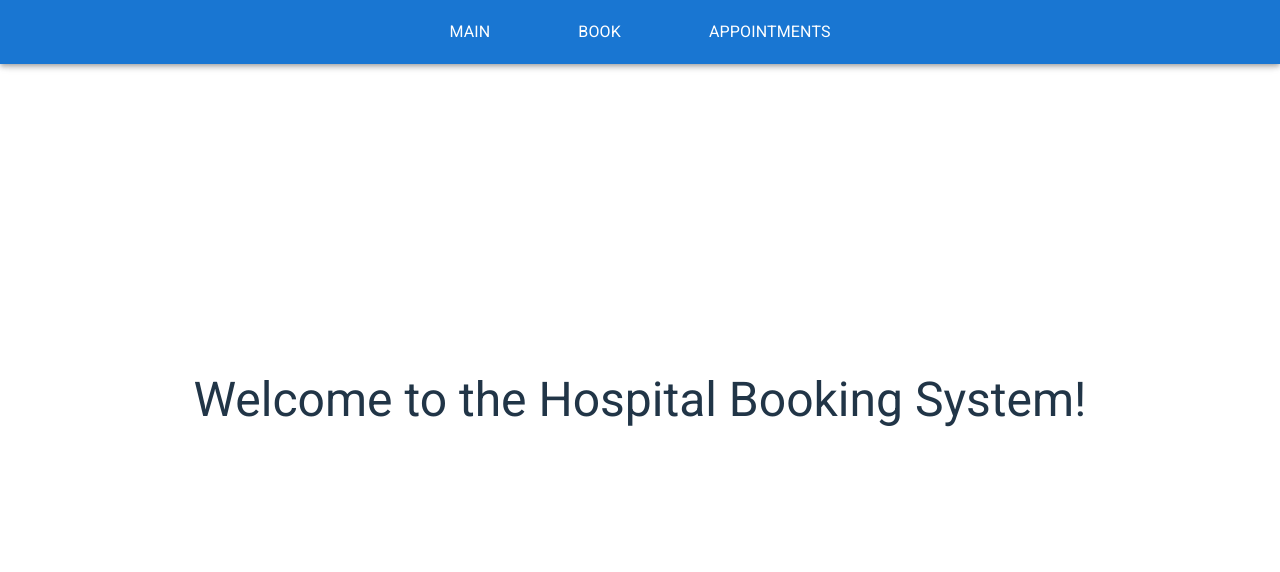
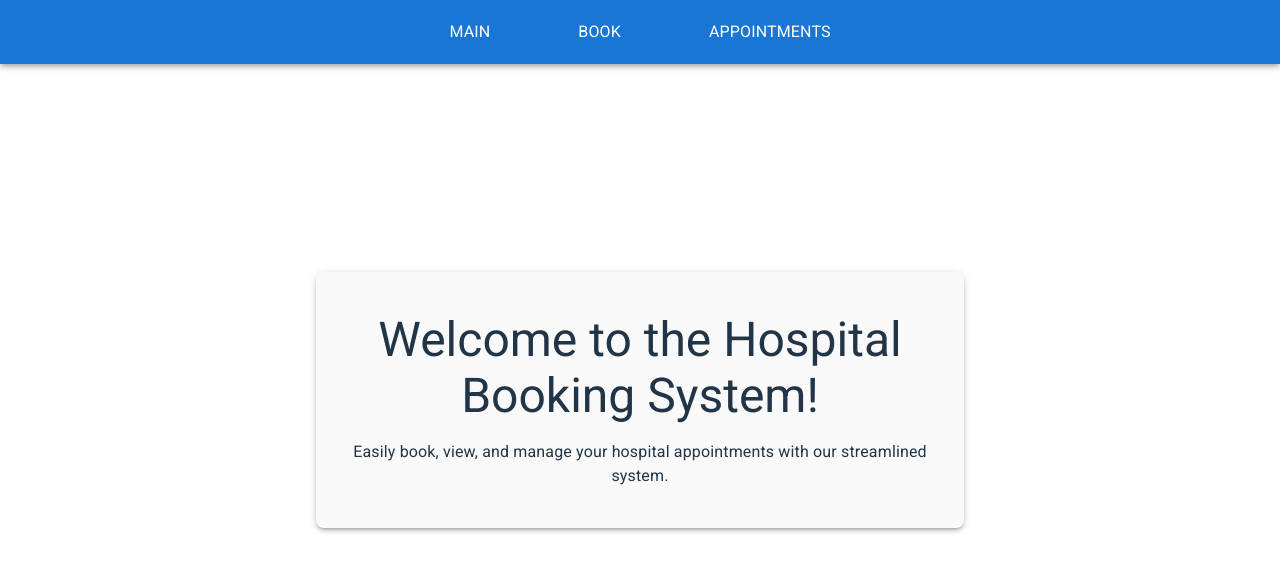
Before and after one commit to EmmanuelIdeho/hospital-booking-system, a React (Vite) app in the folder frontend/: page / in a window 1280 px wide. Shown: the top 572 px of the page. Built offline with nearby package versions, Linux system fonts and the light colour scheme.

Commit message:
Styled the Main page

```diff
--- a/frontend/src/components/Main.tsx
+++ b/frontend/src/components/Main.tsx
@@ -1,14 +1,28 @@
-import { Typography } from "@mui/material"
+import { Box, Typography } from "@mui/material";
 
 function Main() {
-    return (
-    <>
-    <Typography variant="h3">
+  return (
+    <Box
+      sx={{
+        mt: 10,
+        px: 3,
+        py: 5,
+        maxWidth: "600px",
+        margin: "auto",
+        textAlign: "center",
+        borderRadius: 2,
+        boxShadow: 3,
+        backgroundColor: "#f9f9f9",
+      }}
+    >
+      <Typography variant="h3" gutterBottom>
         Welcome to the Hospital Booking System!
-    </Typography>
-
-    </>
-    )
+      </Typography>
+      <Typography variant="body1">
+        Easily book, view, and manage your hospital appointments with our streamlined system.
+      </Typography>
+    </Box>
+  );
 }
 
-export default Main
+export default Main;
```
